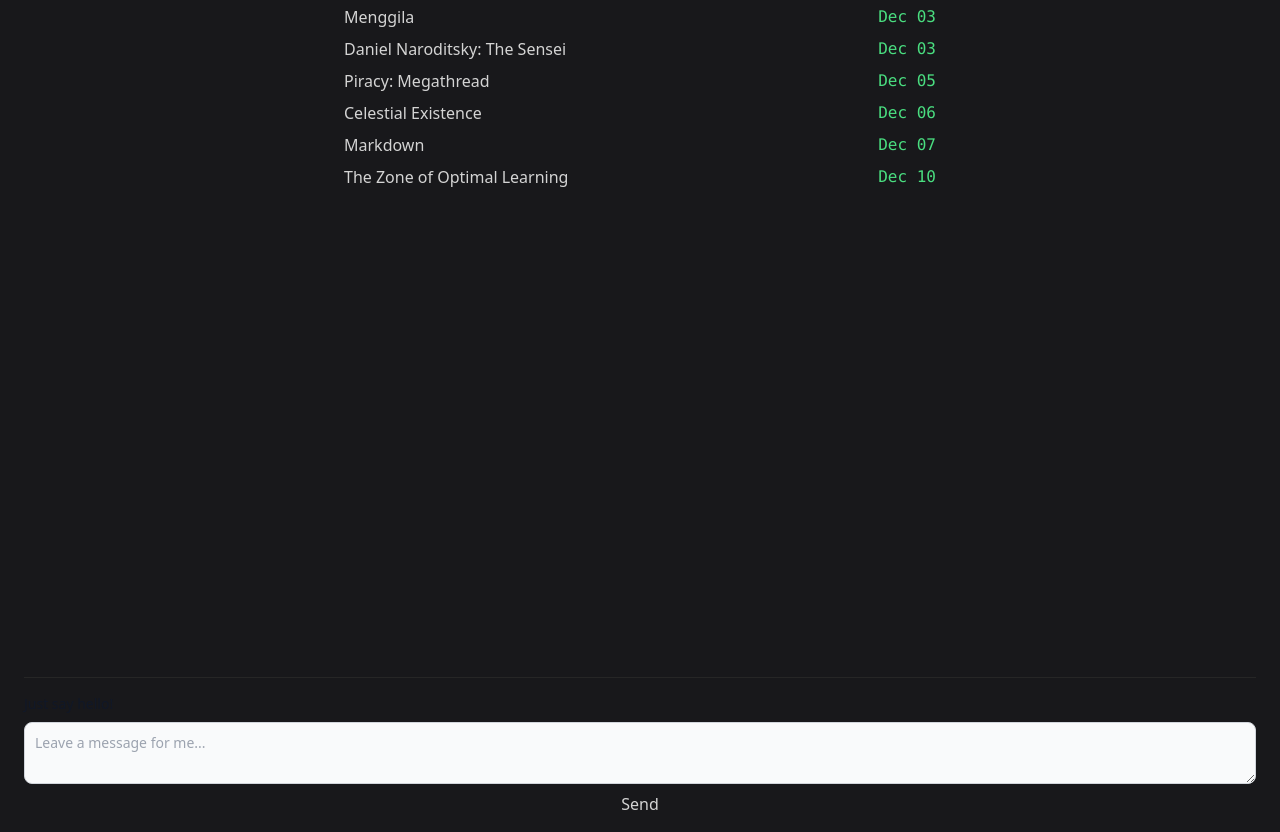
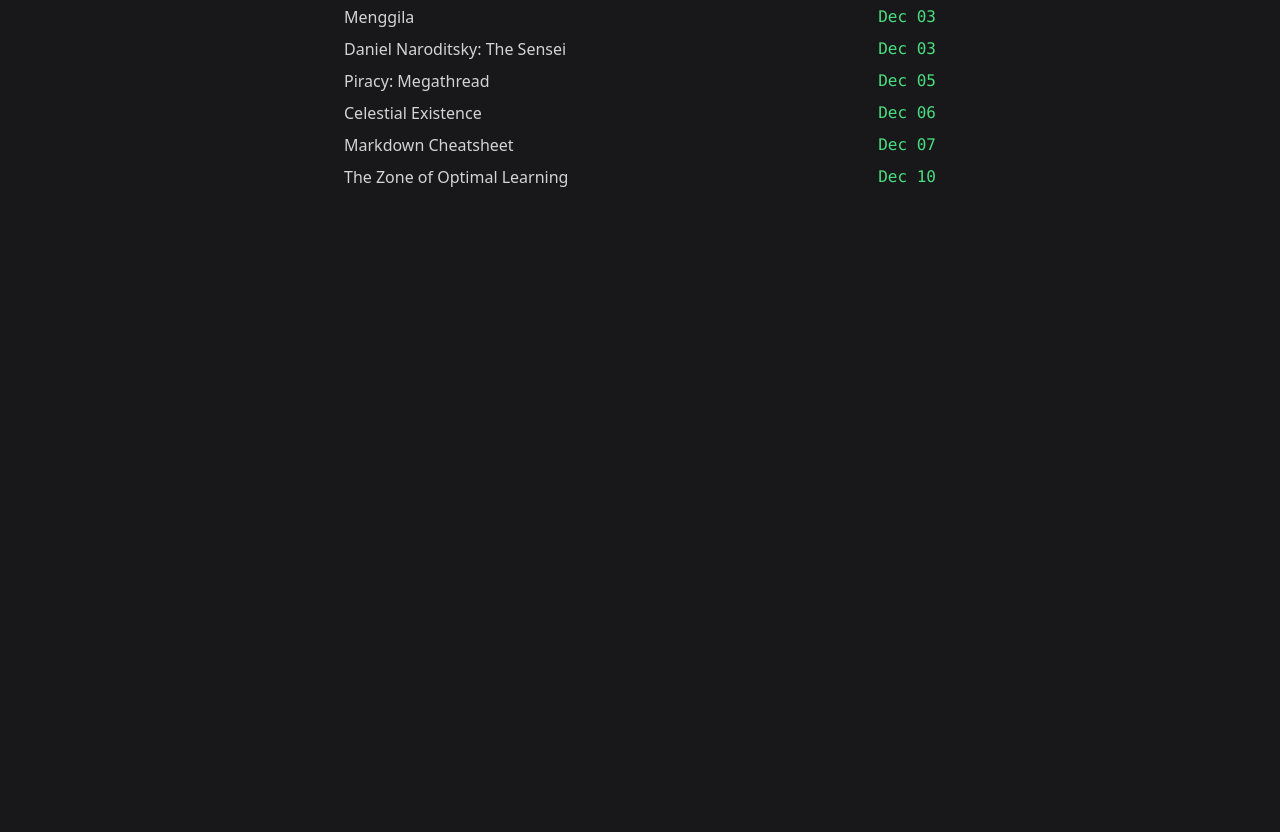
Before and after one commit to yaelahtom/my-blog, a Next.js app: page /posts in a window 1280 px wide. Shown: the part 220-1052 px from the top of the page. After the commit the page ends 929 px from the top, so only its background shows below. Built offline with nearby package versions, Linux system fonts and the light colour scheme.

Commit message:
deleted footer

```diff
--- a/components/footer.js
+++ b/components/footer.js
@@ -1,22 +1,9 @@
 export default function Footer() {
   return (
-    <div className="px-6 mx-auto flex flex-col pb-4">
-      <div className="border-t border-neutral-800 mb-4"></div>
-      <label
-        htmlFor="message"
-        className="block mb-2 text-sm font-medium text-gray-900 dark:text-white"
-      >
-        Just say hello!
-      </label>
-      <textarea
-        id="message"
-        rows="2"
-        className="block p-2.5 w-full text-sm text-gray-900 bg-gray-50 rounded-lg border border-gray-300 focus:ring-blue-500 focus:border-blue-500 dark:bg-gray-700 dark:border-gray-600 dark:placeholder-gray-400 dark:text-white dark:focus:ring-blue-500 dark:focus:border-blue-500"
-        placeholder="Leave a message for me..."
-      ></textarea>
-      <button className="text-neutral-300 mt-2">
-        Send
-      </button>
+    <div className="px-6 mx-auto flex flex-col pb-4 pt-4">
+      <div className="text-sm text-white">
+        <p></p>
+      </div>
     </div>
   );
 }
--- a/pages/posts/index.js
+++ b/pages/posts/index.js
@@ -35,7 +35,7 @@
               <code className="ml-auto text-green-400">Dec 06</code>
             </a>
             <Link href="/posts/markdown" className="text-neutral-300 flex">
-              <p className="hover:bg-blue-500 hover:underline">Markdown</p>
+              <p className="hover:bg-blue-500 hover:underline">Markdown Cheatsheet</p>
               <code className="ml-auto text-green-400">Dec 07</code>
             </Link>
             <Link href="/posts/the-zone-of-optimal-learning" className="text-neutral-300 flex">
```
Also changed, not shown: posts/markdown.md (+42 -16 lines), 1 other file (tests, documents, lock files or other folders).
